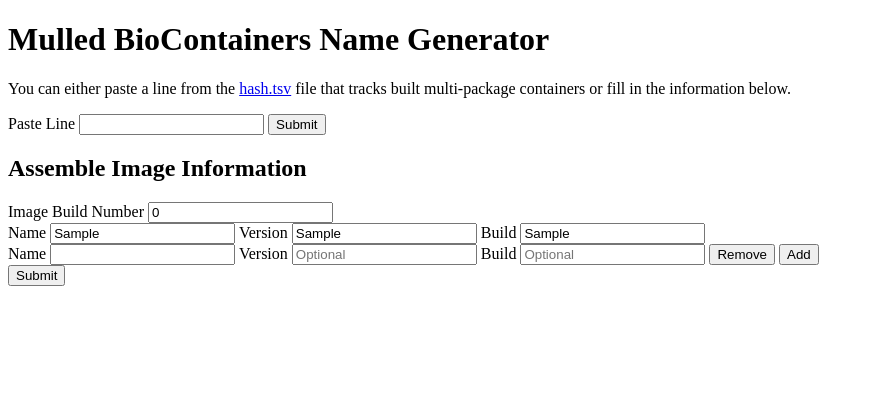
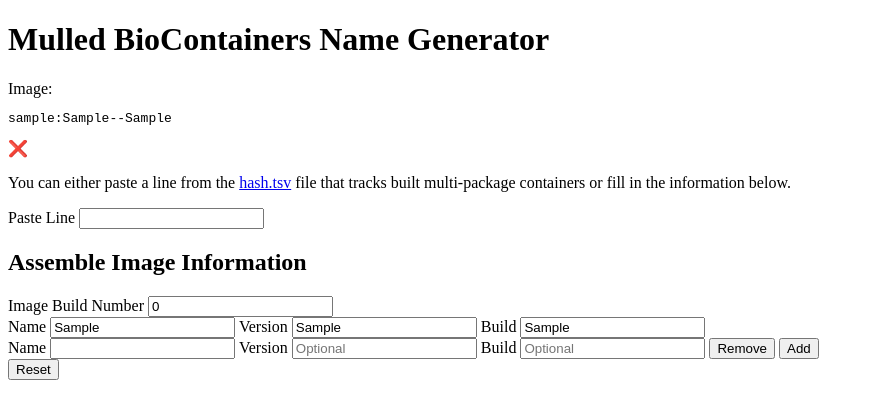
Before and after one commit to Midnighter/mulled, a SvelteKit app: page / in a window 1280 px wide. Both pictures are taken after typing "Sample", "Sample", "Sample" into the empty fields and a click on the button "Add". Shown: the top 418 px of the page, without its empty margins (0-874 px from the left). Built offline with nearby package versions, Linux system fonts and the light colour scheme.

Commit message:
refactor: make name generation reactive

```diff
--- a/src/components/AssembleImage.svelte
+++ b/src/components/AssembleImage.svelte
@@ -5,7 +5,6 @@
     export let imageBuild: string;
     export let addPackage: CallableFunction;
     export let removePackage: CallableFunction;
-    export let submit: CallableFunction;
 </script>
 
 <h2>Assemble Image Information</h2>
@@ -42,5 +41,4 @@
             {/if}
         </div>
     {/each}
-    <button on:click|preventDefault={() => submit()}>Submit</button>
 </div>
--- a/src/components/HashLineInput.svelte
+++ b/src/components/HashLineInput.svelte
@@ -1,6 +1,5 @@
 <script lang="ts">
     export let hashLine: string;
-    export let submit: CallableFunction;
 </script>
 
 <div>
@@ -8,5 +7,4 @@
         Paste Line
         <input bind:value={hashLine} />
     </label>
-    <button on:click|preventDefault={() => submit()}>Submit</button>
 </div>
--- a/src/components/ResultName.svelte
+++ b/src/components/ResultName.svelte
@@ -1,7 +1,18 @@
 <script lang="ts">
     export let name: string;
-    export let reset: CallableFunction;
+    export let exists: boolean;
 </script>
 
-<pre><code>{name}</code></pre>
-<button on:click|preventDefault={() => reset()}>Reset</button>
+<div>
+    {#if name}
+        <label>
+            Image:
+            <pre><code>{name}</code></pre>
+        </label>
+        {#if exists}
+            <span>&#10004;</span>
+        {:else}
+            <span>&#10060;</span>
+        {/if}
+    {/if}
+</div>
--- a/src/routes/+page.svelte
+++ b/src/routes/+page.svelte
@@ -15,7 +15,7 @@
     let imageBuild = '0';
     let packages: IPackage[] = [{ name: '', version: '', build: '' } as IPackage];
     let name = '';
-    let hasError = false;
+    let exists = false;
 
     function addPackage() {
         packages = [...packages, { name: '', version: '', build: '' } as IPackage];
@@ -26,44 +26,24 @@
         packages = packages;
     }
 
-    function submit() {
-        if (hashLine) {
-            name = MultiPackageV2ImageService.parseLine(hashLine);
-        } else {
-            name = MultiPackageV2ImageService.fromPackages(packages, imageBuild);
-        }
-        if (!name) {
-            hasError = true;
-        }
-    }
-
     function reset() {
         name = '';
         hashLine = '';
         packages = [{ name: '', version: '', build: '' } as IPackage];
-        hasError = false;
     }
 
-    function closeError() {
-        hasError = false;
+    $: if (hashLine) {
+        name = MultiPackageV2ImageService.parseLine(hashLine);
+    } else {
+        name = MultiPackageV2ImageService.fromPackages(packages, imageBuild);
     }
 </script>
 
 <Header />
 
-{#if name}
-    <ResultName {name} {reset} />
-{:else}
-    {#if hasError}
-        <ErrorMessage {closeError} />
-    {/if}
-    <Description />
-    <HashLineInput bind:hashLine {submit} />
-    <AssembleImage
-        bind:packages
-        bind:imageBuild
-        {addPackage}
-        {removePackage}
-        {submit}
-    />
-{/if}
+<ResultName {name} {exists} />
+
+<Description />
+<HashLineInput bind:hashLine />
+<AssembleImage bind:packages bind:imageBuild {addPackage} {removePackage} />
+<button on:click|preventDefault={() => reset()}>Reset</button>
```
